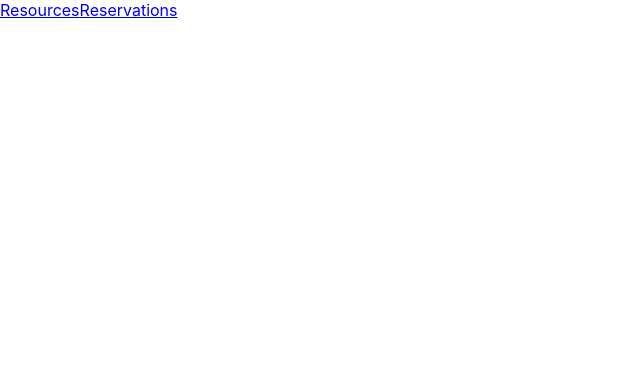
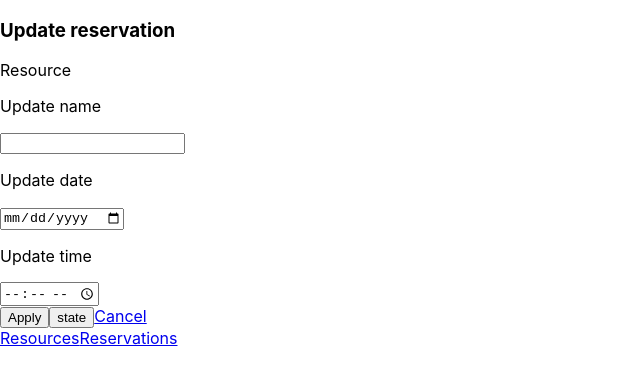
Before and after one commit to PMFE21H1/bookr-thumbs-up, a React (Create React App) app: page /admin/reservations/1/edit in a window 1280 px wide. Shown: the top 384 px of the page, without its empty margins (0-640 px from the left). Built offline with nearby package versions, Linux system fonts and the light colour scheme; no server answers.

Commit message:
under testing

```diff
--- a/src/App.js
+++ b/src/App.js
@@ -3,6 +3,7 @@ import CreateResourcePage from "./resources/CreateResourcePage";
 import ListReservationsPage from "./reservations/listReservationsPage";
 import ListResourcesAdminPage from "./resources/ListResourcesAdminPage";
 import DeleteReservationPage from "./reservations/DeleteReservationPage";
+import UpdateReservationPage from "./reservations/UpdateReservationPage";
 
 function App() {
     return (
@@ -19,6 +20,8 @@ function App() {
                 {/*<Route path="/admin/reservations/create" exact><ReservationPage/></Route>*/}
                 <Route path="/admin/reservations/:reservationID/delete" render={(props)=>(<DeleteReservationPage {...props}/>)}>
                 </Route>
+                <Route path="/admin/reservations/:reservationID/edit" render={(props)=>(<UpdateReservationPage {...props}/>)}>
+                </Route>
                 <Route path="/admin/reservations" exact><ListReservationsPage/></Route>
             </Switch>
             <Link to="/admin/resources">Resources</Link>
--- a/src/reservations/UpdateReservationPage.js
+++ b/src/reservations/UpdateReservationPage.js
@@ -2,18 +2,19 @@ import React from "react";
 import { getAuth } from "firebase/auth";
 import { createResource } from "../resources/resources";
 import { Route, Link } from "react-router-dom";
+import { updateReservation } from './reservations'
 
 export default class UpdateReservationPage extends React.Component {
   constructor(props) {
     super(props);
     this.state = {
-      reservationId: "",
+      reservationID: this.props.match.params.reservationID,
       reservationData: {},
     };
   }
   componentDidMount = () => {
     return fetch(
-      `https://bookr-thumbs-up-default-rtdb.europe-west1.firebasedatabase.app/reservations/${this.state.reservationId}.json`,
+      `https://bookr-thumbs-up-default-rtdb.europe-west1.firebasedatabase.app/reservations/${this.state.reservationID}.json`,
       {
         method: "GET",
       }
@@ -31,21 +32,18 @@ export default class UpdateReservationPage extends React.Component {
   };
   handleName = (e) => {
     this.setState({
-      ...this.state.reservationData,
       name: e.target.value,
     });
     console.log(e);
   };
   handleDate = (e) => {
     this.setState({
-      ...this.state.reservationData,
       date: e.target.value,
     });
     console.log(e);
   };
   handleTime = (e) => {
     this.setState({
-      ...this.state.reservationData,
       time: e.target.value,
     });
     console.log(e);
@@ -86,7 +84,8 @@ export default class UpdateReservationPage extends React.Component {
             onClick={(e) => {
               e.preventDefault();
               try {
-                // updatedReservation(this.state.reservationId, {customer: this.state.reservationData.name, slot: this.state.reservationData.date + 'T' + this.state.reservationData.time})
+                updateReservation(this.state.reservationID,
+                  {customer: this.state.reservationData.name, slot: this.state.reservationData.date + 'T' + this.state.reservationData.time})
               } catch (e) {
                 alert(e.message);
               }
@@ -94,7 +93,8 @@ export default class UpdateReservationPage extends React.Component {
           >
             Apply
           </button>
-          {/* <Link to='/admin/reservations'>Cancel</Link> */}
+          <button onClick={()=>console.log(this.state)}>state</button>
+          <Link to='/admin/reservations'>Cancel</Link>
         </div>
       </div>
     );
```
